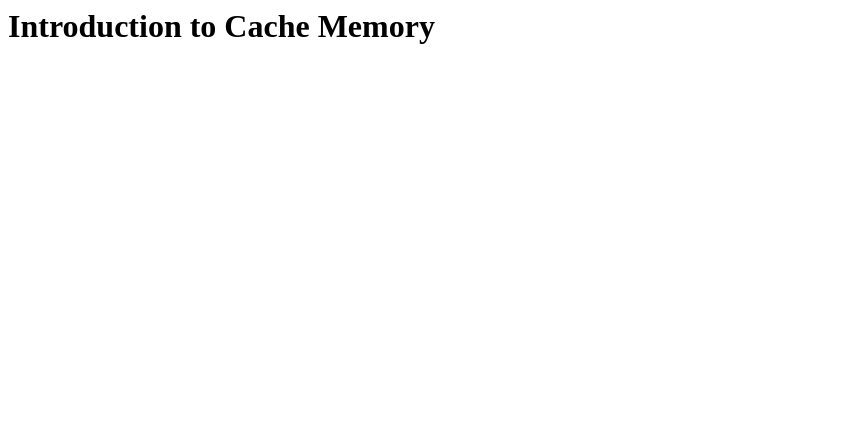
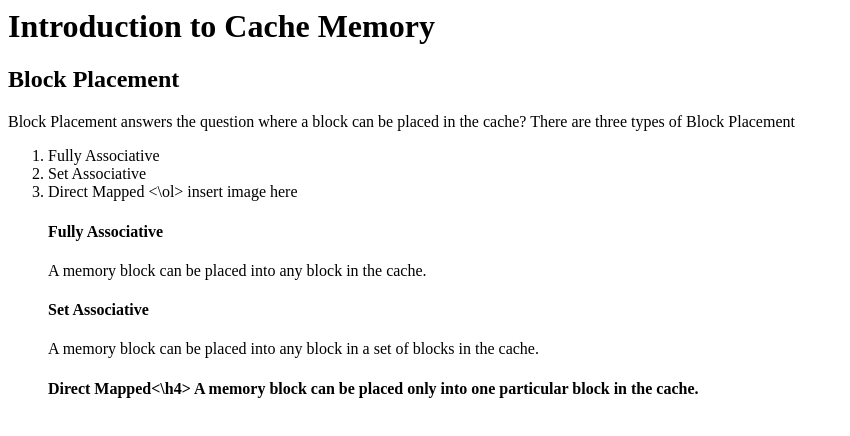
Before and after one commit to ganzaki17/compendium, a plain HTML site: page cache.html in a window 1280 px wide. Shown: the whole page, without its empty margins (0-850 px from the left). Drawn offline with Linux system fonts and the light colour scheme.

Commit message:
Update cache.html

```diff
--- a/cache.html
+++ b/cache.html
@@ -1,5 +1,19 @@
 <html>
 	<body>
 		<h1>Introduction to Cache Memory</h1>
+		<h2>Block Placement</h2>
+		Block Placement answers the question where a block can be placed in the cache? There are three types of Block Placement
+		<ol>
+			<li>Fully Associative
+			<li>Set Associative
+			<li>Direct Mapped
+		<\ol>
+			insert image here
+		<h4>Fully Associative</h4>
+			A memory block can be placed into any block in the cache.
+		<h4>Set Associative</h4>
+			A memory block can be placed into any block in a set of blocks in the cache.
+		<h4>Direct Mapped<\h4>
+			A memory block can be placed only into one particular block in the cache.
 	</body>
 </html>
```
